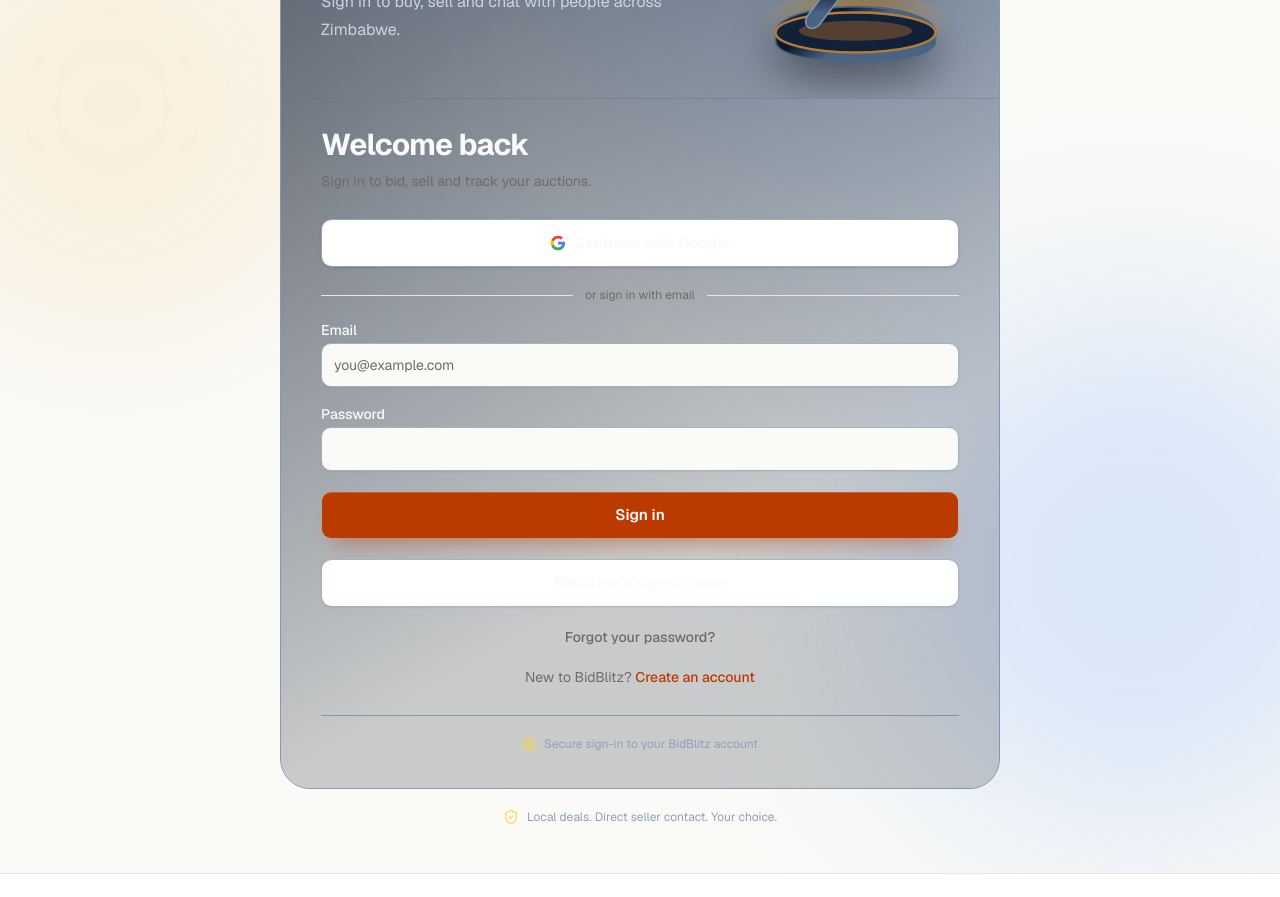
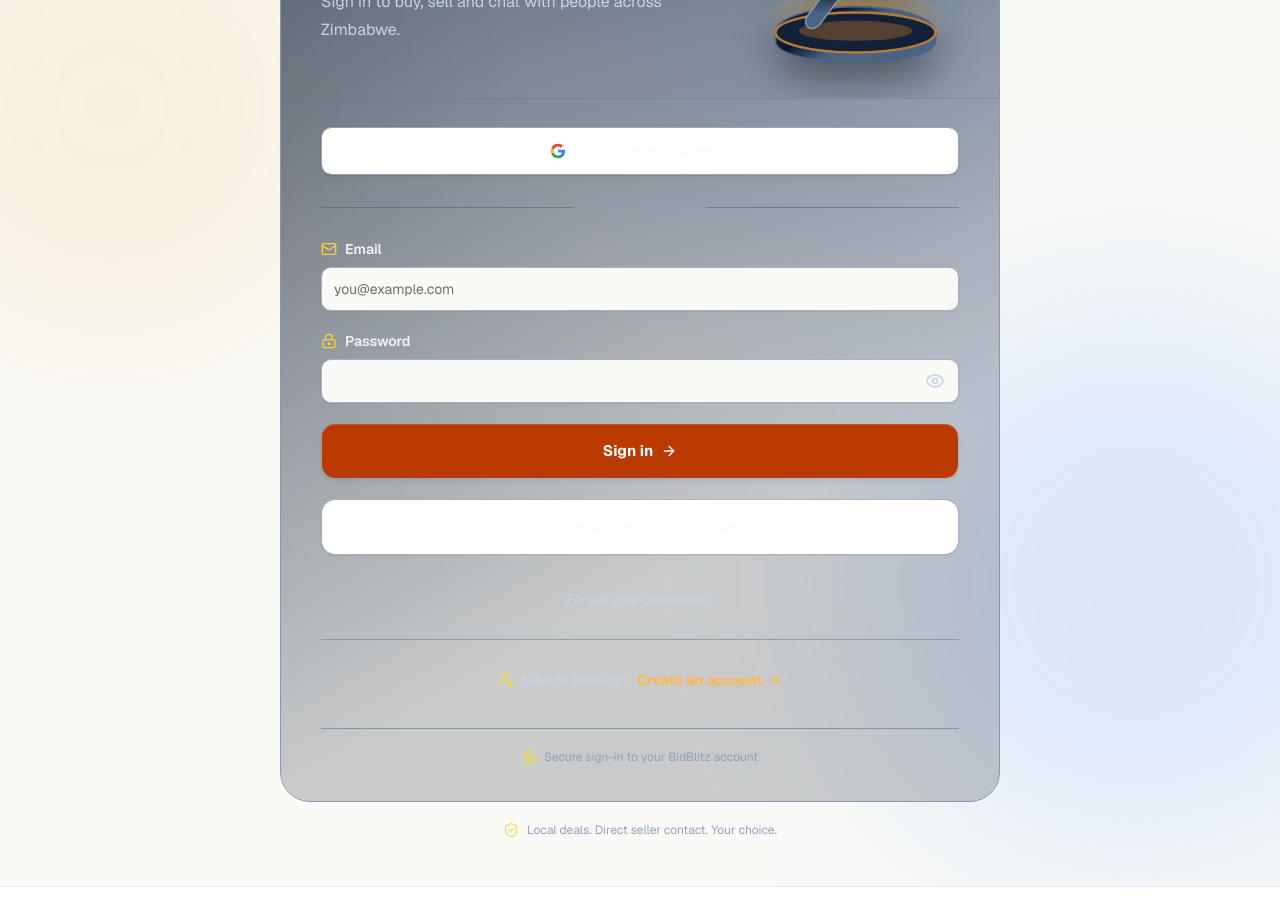
Before and after one commit to AndrewHYN/BidBlitz, a Next.js app: page /login in a window 1280 px wide. Shown: the part 280-1177 px from the top of the page. Built offline with nearby package versions, Linux system fonts and the light colour scheme; no server answers.

Commit message:
feat: polished login controls, password reveal, preserved OAuth and email code flows

```diff
--- a/src/components/auth/login-form.tsx
+++ b/src/components/auth/login-form.tsx
@@ -1,6 +1,7 @@
 "use client";
 
 import Link from "next/link";
+import { ArrowRight, Eye, EyeOff, LockKeyhole, Mail, UserRoundPlus } from "lucide-react";
 import { useRef, useState, useTransition } from "react";
 import { signInAction, requestEmailLoginCodeAction, verifyEmailLoginCodeAction } from "@/server/actions/auth";
 import { GoogleSignInButton } from "@/components/auth/google-sign-in-button";
@@ -50,6 +51,7 @@ export function LoginForm({
   // exactly what turns an ordinary sign-in into a self-inflicted rate limit.
   const [, startTransition] = useTransition();
   const [submitting, setSubmitting] = useState(false);
+  const [showPassword, setShowPassword] = useState(false);
   const busyRef = useRef(false);
   const formRef = useRef<HTMLFormElement>(null);
 
@@ -177,39 +179,15 @@ export function LoginForm({
     <form
       onSubmit={handleSubmit}
       ref={formRef}
-      /*
-       * Declared POST on purpose. This form is driven by a server action
-       * through onSubmit, so it is not designed to work without JavaScript —
-       * but "not designed to" is not "impossible": a user on a slow connection
-       * who submits before hydration gets the browser's NATIVE submit, and a
-       * form with no method defaults to GET, which puts the email AND the
-       * password into the URL — into browser history, into proxy and access
-       * logs, and into the Referer of the next navigation.
-       *
-       * POST means an un-hydrated submit fails visibly instead of leaking. Once
-       * hydrated, onSubmit calls preventDefault and this attribute is never
-       * consulted.
-       */
+      // Native fallback must POST so credentials are never serialized into a URL.
       method="post"
       data-testid="login-form"
       data-hydrated={hydrated ? "true" : undefined}
-      className="space-y-5"
+      className="space-y-4 sm:space-y-5"
     >
-      <div className="mb-7 space-y-2">
-        <h1 className="text-3xl font-bold tracking-tight text-balance">
-          Welcome back
-        </h1>
-        <p className="text-sm text-muted-foreground">
-          Sign in to bid, sell and track your auctions.
-        </p>
-      </div>
-
       {error && mode === "password" && (
-        <div
-          data-testid="auth-error"
-          role="alert"
-          className="rounded-lg border border-destructive/30 bg-destructive/10 px-3 py-2 text-sm text-destructive"
-        >
+        <div data-testid="auth-error" role="alert"
+          className="rounded-xl border border-red-400/40 bg-red-500/10 px-4 py-3 text-sm text-red-200">
           {error}
         </div>
       )}
@@ -218,14 +196,16 @@ export function LoginForm({
         <>
           <GoogleSignInButton next={redirectTo} />
 
-          <div className="flex items-center gap-3" aria-hidden="true">
-            <span className="h-px flex-1 bg-border" />
-            <span className="text-xs text-muted-foreground">or sign in with email</span>
-            <span className="h-px flex-1 bg-border" />
+          <div className="flex items-center gap-3 py-1" aria-hidden="true">
+            <span className="h-px flex-1 bg-[#50637F]/60" />
+            <span className="shrink-0 text-xs text-slate-400">or sign in with email</span>
+            <span className="h-px flex-1 bg-[#50637F]/60" />
           </div>
 
-          <div className="space-y-1.5">
-            <Label htmlFor="login-email">Email</Label>
+          <div className="space-y-2">
+            <Label htmlFor="login-email" className="gap-2 text-sm font-semibold text-slate-100">
+              <Mail className="size-4 text-amber-300" aria-hidden /> Email
+            </Label>
             <Input
               id="login-email"
               name="email"
@@ -237,38 +217,53 @@ export function LoginForm({
             />
           </div>
 
-          <div className="space-y-1.5">
-            <Label htmlFor="login-password">Password</Label>
+          <div className="space-y-2">
+            <Label htmlFor="login-password" className="gap-2 text-sm font-semibold text-slate-100">
+              <LockKeyhole className="size-4 text-amber-300" aria-hidden /> Password
+            </Label>
+            <div className="relative">
               <Input
                 id="login-password"
                 name="password"
-              type="password"
+                type={showPassword ? "text" : "password"}
                 autoComplete="current-password"
                 required
+                className="pr-14"
                 data-testid="password-field"
               />
+              <button
+                type="button"
+                aria-label={showPassword ? "Hide password" : "Show password"}
+                aria-pressed={showPassword}
+                onClick={() => setShowPassword((current) => !current)}
+                className="absolute inset-y-0 right-0 inline-flex min-w-12 items-center justify-center rounded-r-xl text-slate-300 transition-colors hover:text-white focus-visible:outline-2 focus-visible:outline-offset-[-3px] focus-visible:outline-amber-400"
+                data-testid="toggle-password-visibility"
+              >
+                {showPassword ? <EyeOff className="size-5" aria-hidden /> : <Eye className="size-5" aria-hidden />}
+              </button>
+            </div>
           </div>
 
           <Button
             type="submit"
             size="lg"
-            className="auth-primary-action w-full"
+            className="login-primary-action h-12 w-full gap-2 rounded-xl font-bold sm:h-14"
             disabled={submitting}
             aria-busy={submitting}
             data-testid="sign-in-button"
           >
-            {submitting ? "Signing in…" : "Sign in"}
+            {submitting ? "Signing in…" : <>Sign in <ArrowRight className="size-4" aria-hidden /></>}
           </Button>
 
           <Button
             type="button"
             variant="outline"
             size="lg"
-            className="w-full"
+            className="login-secondary-action h-12 w-full gap-2 rounded-xl font-semibold sm:h-14"
             onClick={switchToOtp}
             data-testid="otp-toggle-button"
           >
-            Email me a sign-in code
+            <Mail className="size-4" aria-hidden /> Email me a sign-in code
           </Button>
         </>
       ) : (
@@ -282,24 +277,25 @@ export function LoginForm({
         />
       )}
 
-      <p className="text-center text-sm">
+      <div className="pt-1 text-center text-sm">
         <Link
           href="/forgot-password"
-          className="font-medium text-muted-foreground underline-offset-2 hover:text-foreground hover:underline"
+          className="inline-flex min-h-10 items-center justify-center text-slate-300 underline-offset-4 hover:text-white hover:underline focus-visible:outline-2 focus-visible:outline-offset-2 focus-visible:outline-amber-400"
         >
           Forgot your password?
         </Link>
-      </p>
+      </div>
 
-      <p className="text-center text-sm text-muted-foreground">
-        New to BidBlitz?{" "}
+      <div className="flex flex-wrap items-center justify-center gap-x-2 gap-y-1 border-t border-[#526685]/45 pt-5 text-center text-sm">
+        <UserRoundPlus className="size-4 text-amber-300" aria-hidden />
+        <span className="text-slate-300">New to BidBlitz?</span>
         <Link
           href="/signup"
-          className="font-medium text-primary underline-offset-2 hover:underline"
+          className="inline-flex min-h-10 items-center gap-1 font-bold text-[#FFB648] underline-offset-4 hover:text-[#FFD18D] hover:underline focus-visible:outline-2 focus-visible:outline-offset-2 focus-visible:outline-amber-400"
         >
-          Create an account
+          Create an account <ArrowRight className="size-4" aria-hidden />
         </Link>
-      </p>
+      </div>
     </form>
   );
 }
@@ -321,8 +317,9 @@ function OtpLoginView({
 }) {
   return (
     <>
-      <div className="space-y-1.5">
-        <Label htmlFor="otp-email">Email</Label>
+      <div className="space-y-2">
+        <p className="text-sm leading-6 text-slate-300">Get a one-time code in your email instead of using a password.</p>
+        <Label htmlFor="otp-email" className="text-slate-100">Email</Label>
         <Input
           id="otp-email"
           name="email"
@@ -337,7 +334,7 @@ function OtpLoginView({
       {!sent ? (
         <Button
           type="submit"
-          className="w-full"
+          className="login-primary-action h-12 w-full rounded-xl font-bold"
           disabled={busy}
           aria-busy={busy}
           data-testid="send-code-button"
@@ -349,8 +346,8 @@ function OtpLoginView({
           <p data-testid="otp-sent-message" role="status" className="text-sm text-muted-foreground">
             If an account exists for that email, a 6-digit code is on its way.
           </p>
-          <div className="space-y-1.5">
-            <Label htmlFor="otp-code">6-digit code</Label>
+          <div className="space-y-2">
+            <Label htmlFor="otp-code" className="text-slate-100">6-digit code</Label>
             <Input
               id="otp-code"
               name="code"
@@ -368,7 +365,7 @@ function OtpLoginView({
           </div>
           <Button
             type="submit"
-            className="w-full"
+            className="login-primary-action h-12 w-full rounded-xl font-bold"
             disabled={busy}
             aria-busy={busy}
             data-testid="verify-code-button"
@@ -382,7 +379,7 @@ function OtpLoginView({
         <div
           data-testid="auth-error"
           role="alert"
-          className="rounded-lg border border-destructive/30 bg-destructive/10 px-3 py-2 text-sm text-destructive"
+          className="rounded-xl border border-red-400/40 bg-red-500/10 px-4 py-3 text-sm text-red-200"
         >
           {error}
         </div>
```
Lines whose indentation alone changed are shown as unchanged.
